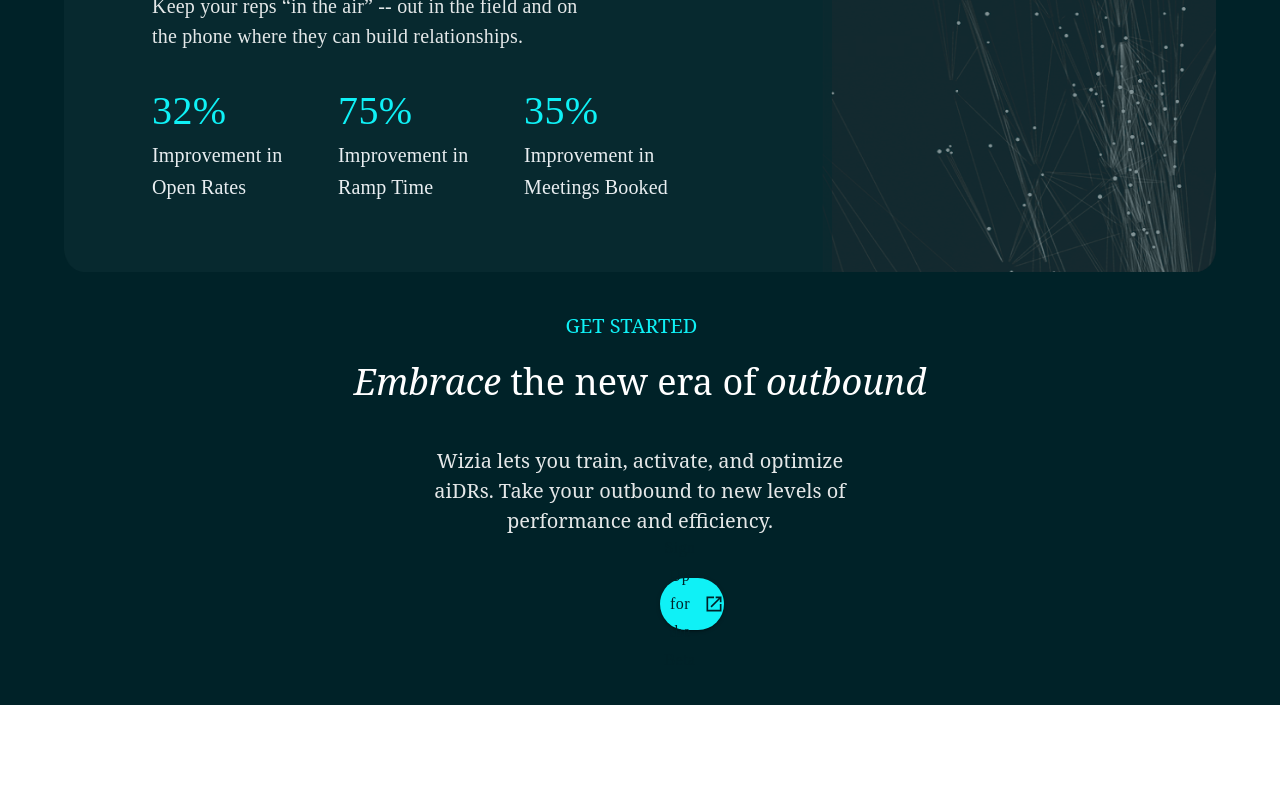
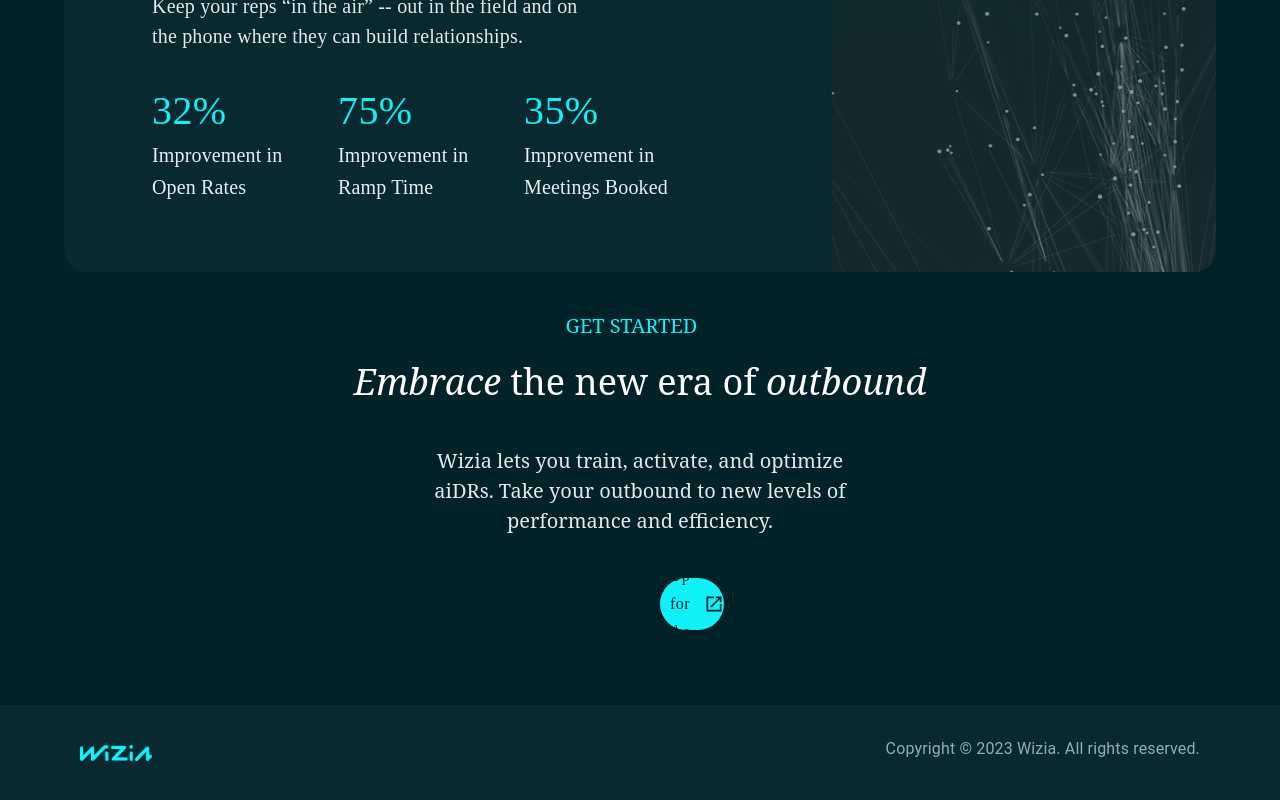
Before and after one commit to arifprog/seventh-assign, a React (Vite) app: page / in a window 1280 px wide. Shown: the part 2704-3504 px from the top of the page. Before the commit the page ends 3409 px from the top, so only its background shows below. Built offline with nearby package versions, Linux system fonts and the light colour scheme.

Commit message:
Complete footer

```diff
--- a/src/App.jsx
+++ b/src/App.jsx
@@ -7,6 +7,7 @@
 import Testimonial from './Components/Testimonial';
 import Improvement from './Components/Improvement';
 import Newera from './Components/Newera';
+import Footer from './Components/Footer';
 function App() {
   return (
     <>
@@ -19,6 +20,7 @@
     <Testimonial/>
     <Improvement/>
     <Newera/>
+    <Footer/>
     </main>
     </>
   )
--- a/src/Components/Footer.jsx
+++ b/src/Components/Footer.jsx
@@ -1,8 +1,29 @@
 import React from 'react'
+import AppBar from '@mui/material/AppBar';
+import Typography from '@mui/material/Typography';
+import Box from '@mui/material/Box';
+import { useTheme } from '@mui/material/styles';
+import useMediaQuery from '@mui/material/useMediaQuery';
+
 
 function Footer() {
+    const theme = useTheme();
+    const isMobile = useMediaQuery(theme.breakpoints.down('sm'));
   return (
     <>
+     <Box>
+
+      <AppBar position="static"sx={{  width:'full',height:isMobile?'250px':'109px',bgcolor:'#07292F',display:isMobile?'grid':'flex',px:isMobile?4:10,py:2}}>
+
+          <Typography sx={{width:'72px',height:'16px',mx:isMobile?'auto':0,}}>
+                    <img className='mt-6 'src="/image/Logo.png" alt="" />
+          </Typography>
+          <Typography variant="body1" color= '#96ACAF' sx={{fontSize:isMobile?'12px':'16px', textAlign:isMobile?'left':'right',}}>
+          Copyright © 2023 Wizia. All rights reserved.
+          </Typography>
+
+      </AppBar>
+    </Box>
 
     </>
   )
```
